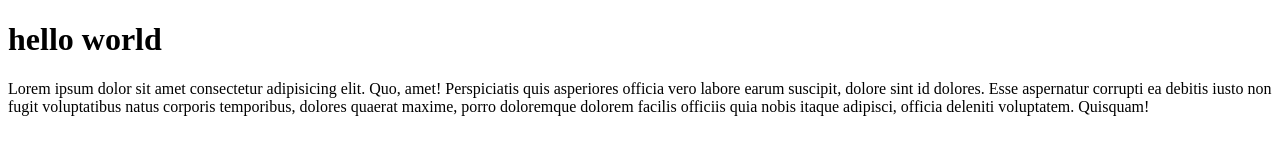
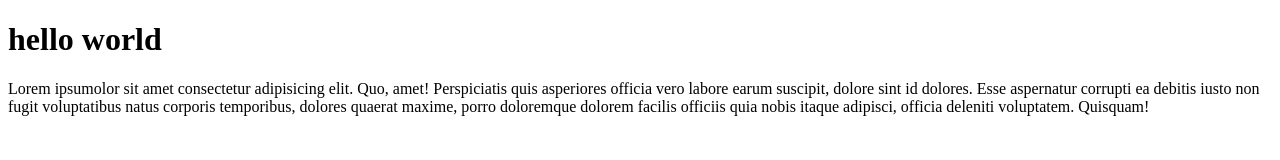
Before and after one commit to TarunBharti7/newabc, a plain HTML site: page index.html in a window 1280 px wide. Drawn offline with Linux system fonts and the light colour scheme.

Commit message:
delete some issue

```diff
--- a/index.html
+++ b/index.html
@@ -8,6 +8,6 @@
 </head>
 <body>
     <h1>hello world </h1>
-    <p>Lorem ipsum dolor sit amet consectetur adipisicing elit. Quo, amet! Perspiciatis quis asperiores officia vero labore earum suscipit, dolore sint id dolores. Esse aspernatur corrupti ea debitis iusto non fugit voluptatibus natus corporis temporibus, dolores quaerat maxime, porro doloremque dolorem facilis officiis quia nobis itaque adipisci, officia deleniti voluptatem. Quisquam!</p>
+    <p>Lorem ipsumolor sit amet consectetur adipisicing elit. Quo, amet! Perspiciatis quis asperiores officia vero labore earum suscipit, dolore sint id dolores. Esse aspernatur corrupti ea debitis iusto non fugit voluptatibus natus corporis temporibus, dolores quaerat maxime, porro doloremque dolorem facilis officiis quia nobis itaque adipisci, officia deleniti voluptatem. Quisquam!</p>
 </body>
 </html>
```
